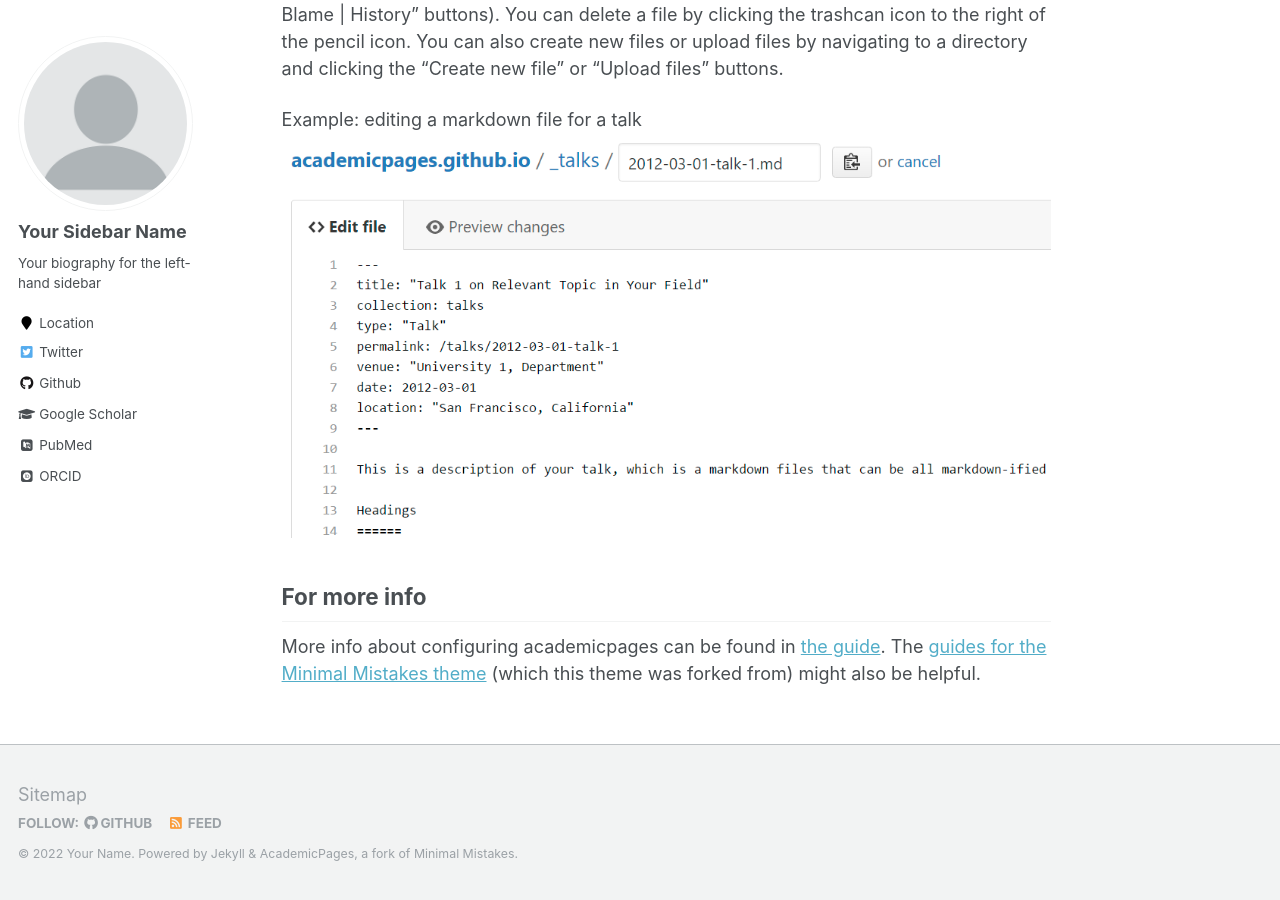
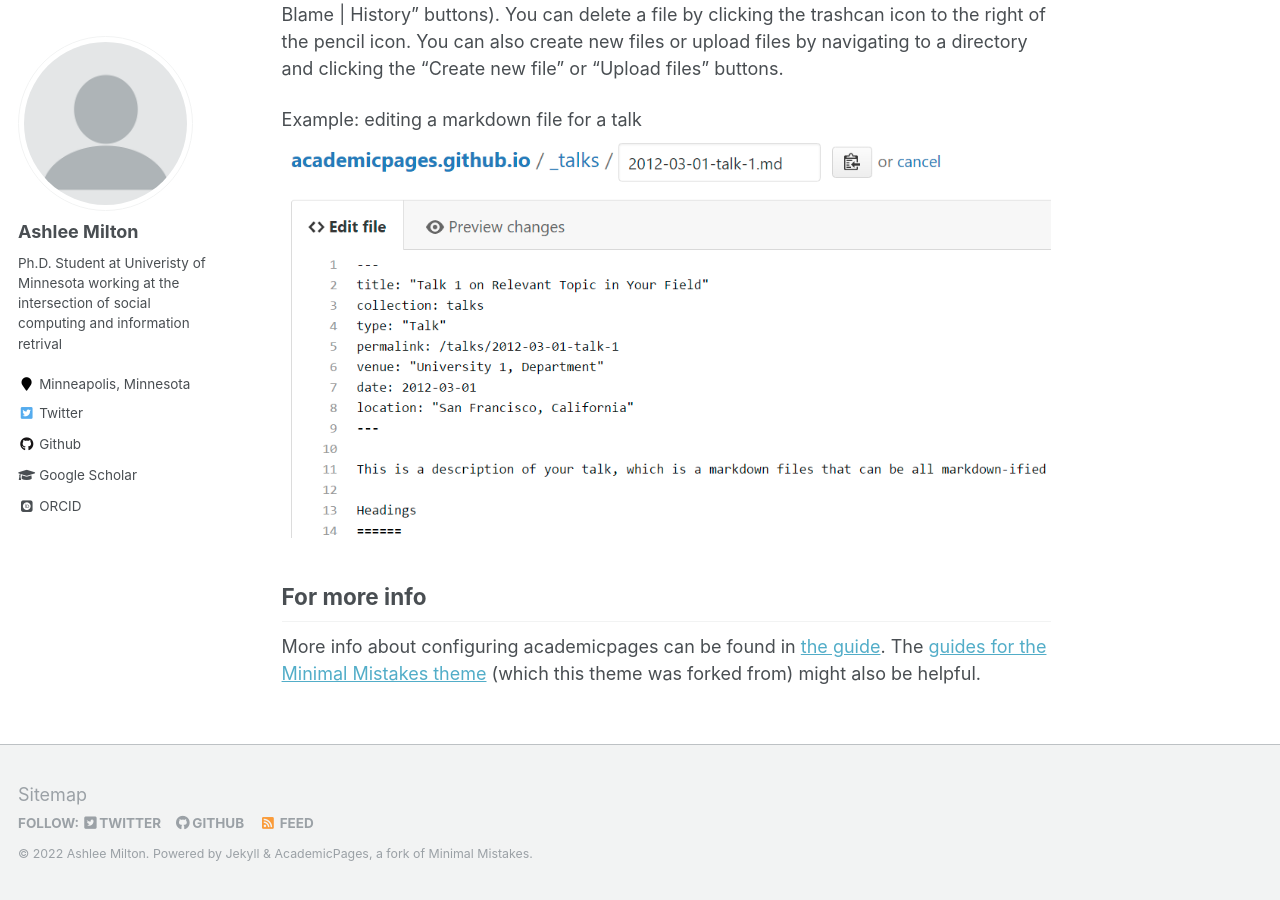
Before and after one commit to ashleemilton/ashleemilton.github.io, a Jekyll site: the page built from _pages/about.md, in a window 1280 px wide and 900 px high, scrolled down 2463 px. Built offline with Jekyll 4.4.1, drawn with Linux system fonts in a browser that asks for light colours; some web fonts are replaced; some of the changed text lies outside the part shown.

Commit message:
basic update

```diff
--- a/_config.yml
+++ b/_config.yml
@@ -7,10 +7,10 @@
 
 # Site Settings
 locale                   : "en-US"
-title                    : "Your Name / Site Title"
+title                    : "Ashlee Milton"
 title_separator          : "-"
-name                     : &name "Your Name"
-description              : &description "personal description"
+name                     : &name "Ashlee Milton"
+description              : &description "Ph.D. Student at University of Minnesota working in the GroupLens Lab"
 url                      : https://ashleemilton.github.io # the base hostname & protocol for your site e.g. "https://mmistakes.github.io"
 baseurl                  : "" # the subpath of your site, e.g. "/blog"
 repository               : "ashleemilton/ashleemilton.github.io"
@@ -28,7 +28,7 @@ comments:
     server               : # https://meta.discourse.org/t/embedding-discourse-comments-via-javascript/31963 , e.g.: meta.discourse.org
   facebook:
     appid                :
-    num_posts            : # 5 (default)
+    num_posts            : # 3 (default)
     colorscheme          : # "light" (default), "dark"
 staticman:
   allowedFields          : ['name', 'email', 'url', 'message']
@@ -57,7 +57,7 @@ yandex_site_verification :
 
 # Social Sharing
 twitter:
-  username               : &twitter
+  username               : &twitter Owlslee13
 facebook:
   username               :
   app_id                 :
@@ -80,13 +80,13 @@ analytics:
 
 # Site Author
 author:
-  name             : "Your Sidebar Name"
+  name             : "Ashlee Milton"
   avatar           : "profile.png"
-  bio              : "Your biography for the left-hand sidebar"
-  location         : "Location"
+  bio              : "Ph.D. Student at Univeristy of Minnesota working at the intersection of social computing and information retrival"
+  location         : "Minneapolis, Minnesota"
   employer         :
-  pubmed           : "https://www.ncbi.nlm.nih.gov/pubmed/?term=john+snow"
-  googlescholar    : "http://yourfullgooglescholarurl.com"
+  pubmed           :
+  googlescholar    : "http://scholar.google.com/citations?hl=en&user=0mgoq98AAAAJ"
   email            :
   researchgate     :  # example: "https://www.researchgate.net/profile/yourprofile"
   uri              :
@@ -96,20 +96,20 @@ author:
   flickr           :
   facebook         :
   foursquare       :
-  github           : "academicpages"
+  github           : "ashleemilton"
   google_plus      :
   keybase          :
   instagram        :
-  impactstory      : #"https://profiles.impactstory.org/u/xxxx-xxxx-xxxx-xxxx"
+  impactstory      :
   lastfm           :
   linkedin         :
-  orcid            : "http://orcid.org/yourorcidurl"
+  orcid            : "http://orcid.org/0000-0002-0320-6122"
   pinterest        :
   soundcloud       :
-  stackoverflow    : # http://stackoverflow.com/users/123456/username
+  stackoverflow    :
   steam            :
   tumblr           :
-  twitter          : "replacethistwitterhandle"
+  twitter          : "Owlslee13"
   vine             :
   weibo            :
   xing             :
```
